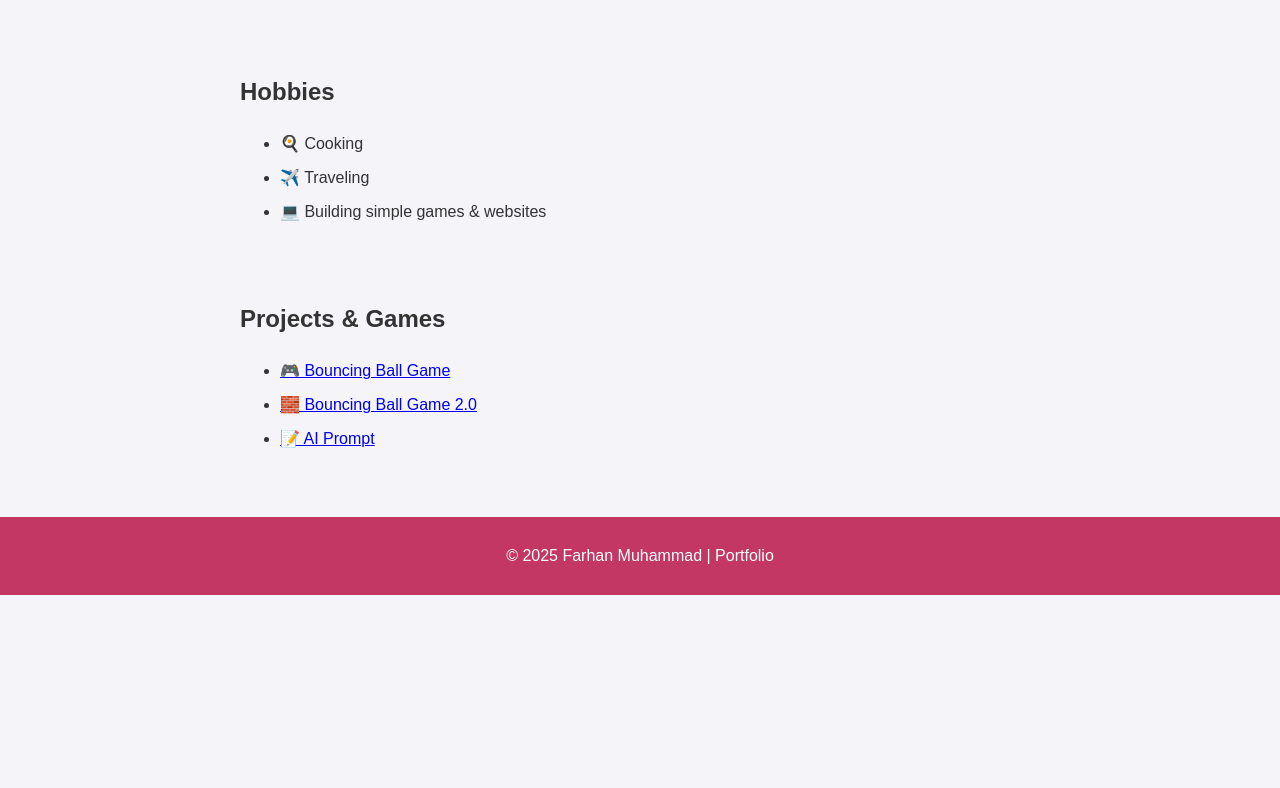
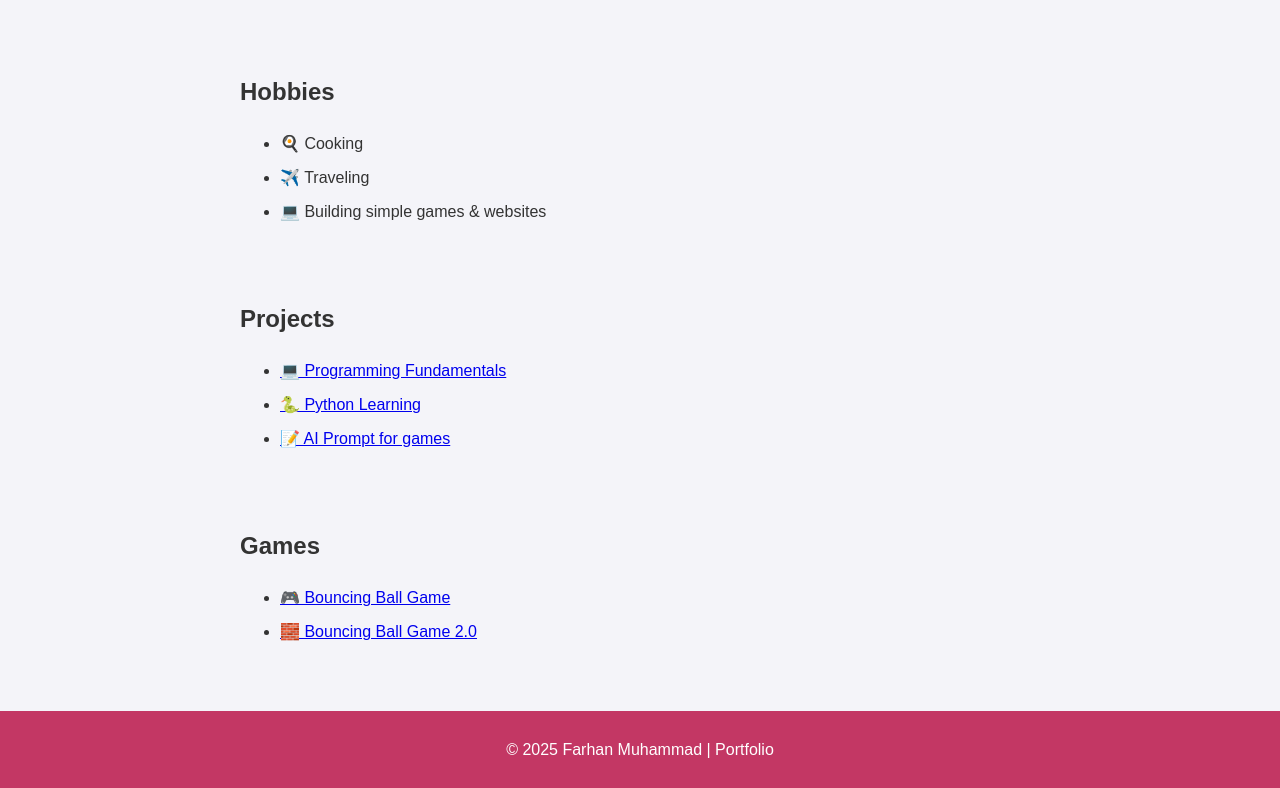
Before and after one commit to ranafarhan31310-design/Farhanmuhammad, a plain HTML site: page index.html in a window 1280 px wide. Shown: the part 512-1300 px from the top of the page. Before the commit the page ends 1107 px from the top, so only its background shows below. Drawn offline with Linux system fonts and the light colour scheme.

Commit message:
Add files via upload

```diff
--- a/index.html
+++ b/index.html
@@ -86,6 +86,7 @@
         <a href="#journey">Journey</a>
         <a href="#hobbies">Hobbies</a>
         <a href="#projects">Projects</a>
+        <a href="#games">Games</a>
         <a href="https://docs.google.com/document/d/12D7oSGxUygSgSDUa_zKsU_3xut7aqTguKH43aoDGL_s/edit?usp=sharing" target="_blank">AI Prompt</a>
       </nav>
     </header>
@@ -111,12 +112,22 @@
       </ul>
     </section>
 
+    <!-- Projects Section -->
     <section id="projects">
-      <h2>Projects & Games</h2>
+  <h2>Projects</h2>
+  <ul>
+    <li><a href="https://colab.research.google.com/drive/12yXJ7AZZlpFaKc3B0w6wENmXWyfKwSSZ?usp=sharing" target="_blank">💻 Programming Fundamentals</a></li>
+    <li><a href="https://chatgpt.com/share/68fe0dc6-eda0-8002-8d6f-f0ab203433cd" target="_blank">🐍 Python Learning</a></li>
+    <li><a href="https://docs.google.com/document/d/12D7oSGxUygSgSDUa_zKsU_3xut7aqTguKH43aoDGL_s/edit?usp=sharing" target="_blank">📝 AI Prompt for games </a></li>
+  </ul>
+</section>
+
+    <!-- Games Section -->
+    <section id="games">
+      <h2>Games</h2>
       <ul>
         <li><a href="#" onclick="showGame('game1')">🎮 Bouncing Ball Game</a></li>
         <li><a href="#" onclick="showGame('game2')">🧱 Bouncing Ball Game 2.0</a></li>
-        <li><a href="https://docs.google.com/document/d/12D7oSGxUygSgSDUa_zKsU_3xut7aqTguKH43aoDGL_s/edit?usp=sharing" target="_blank">📝 AI Prompt</a></li>
       </ul>
     </section>
 
```
